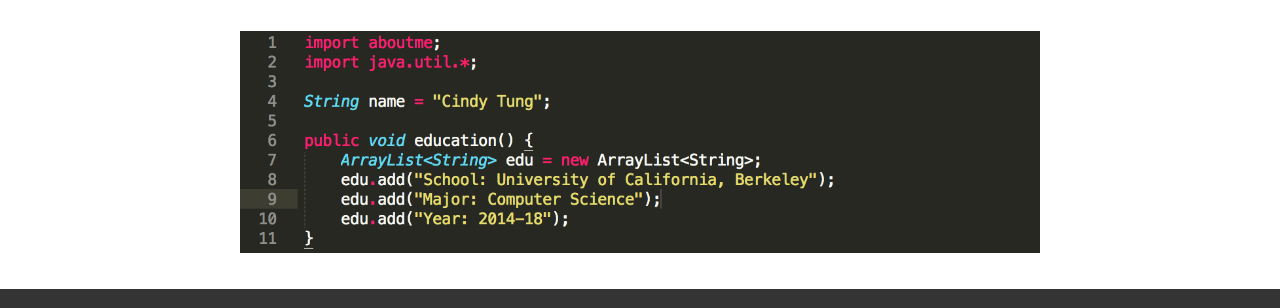
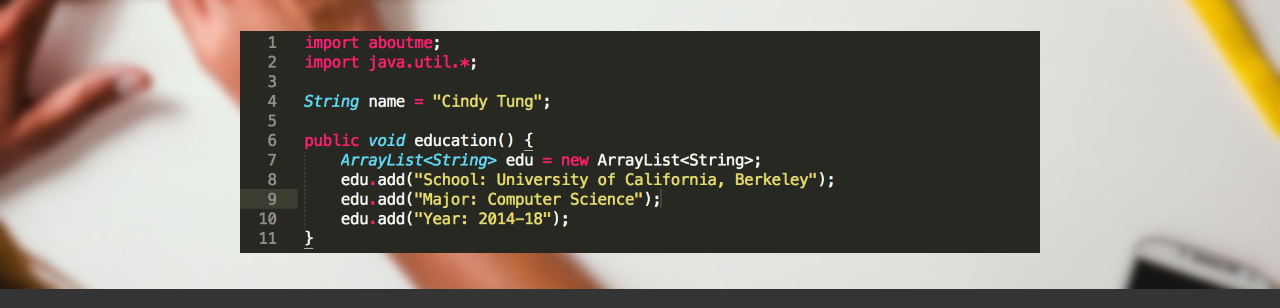
Before and after one commit to cindytung/cindytung.github.io, a plain HTML site: page index.html in a window 1280 px wide. Shown: the part 314-622 px from the top of the page. Drawn offline with Linux system fonts and the light colour scheme.

Commit message:
backdrop

```diff
--- a/main.css
+++ b/main.css
@@ -30,8 +30,8 @@ h2 {
 	/*background-color: #3D1FC1;*/
 	/*background-color: #000066;*/
 	/*background-image: url("backdrop.img");*/
-	background: url("backdrop.jpeg") repeat 0 0;
-	background-size: contain;
+	background: url("blurred_backdrop.jpeg") repeat 0 0;
+	background-size: cover;
 	overflow: hidden;
 }
 
```
Also changed, not shown: blurred_backdrop.jpeg (added).
